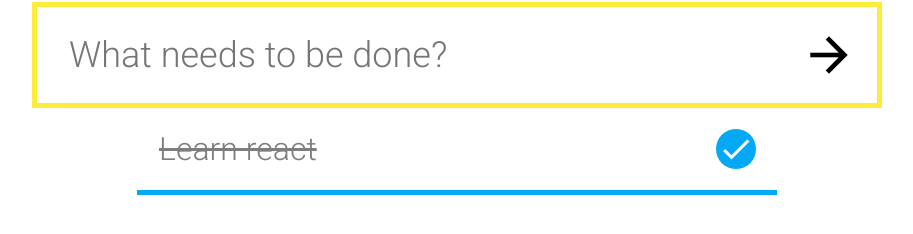
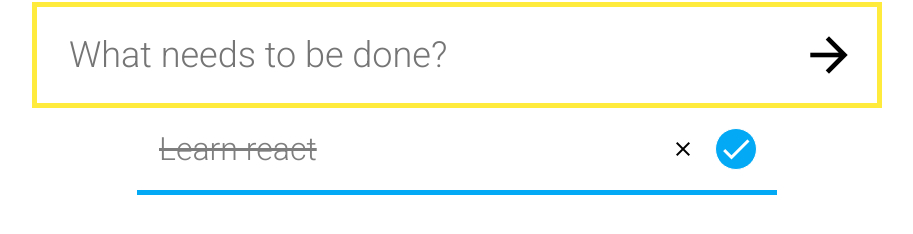
Before and after one commit to puilp0502/react-todo, a React (Create React App) app: page / in a window 1280 px wide. Shown: the part 158-392 px from the top of the page, without its empty margins (183-1096 px from the left). Built offline with nearby package versions, Linux system fonts and the light colour scheme.

Commit message:
Implement todo deletion

```diff
--- a/src/App.css
+++ b/src/App.css
@@ -33,6 +33,9 @@ body, input {
   font-size: 56px;
 }
 
+.Todo-item-list {
+  margin-bottom: 15px;
+}
 .Todo-item {
   display: flex;
   align-items: center;
@@ -47,18 +50,31 @@ body, input {
   outline: none;
   font-size: 32px;
 }
-.Todo-item > .Todo-item-check {
+.Todo-item-control {
+  display: flex;
+  align-items: center;
+  justify-content: right;
+}
+.Todo-item .Todo-item-check, .Todo-item .Todo-item-clear {
   display: flex;
   align-items: center;
   justify-content: center;
+  cursor: pointer;
+}
+.Todo-item .Todo-item-check {
   width: 40px;
   height: 40px;
   border-radius: 50%;
   border: 1px solid #0000006b;
-  cursor: pointer;
+}
+.Todo-item .Todo-item-clear {
+  margin-right: 20px;
 }
 .Todo-item .item-status {
   font-size: 36px;
+}
+.Todo-item .item-clear {
+  font-size: 24px;
 }
 .Todo-item.done {
   border-bottom: 5px solid #03A9F4;
@@ -67,7 +83,7 @@ body, input {
   color: #7e7e7e;
   text-decoration: line-through #7e7e7e;
 }
-.Todo-item.done > .Todo-item-check {
+.Todo-item.done .Todo-item-check {
   color: white;
   border: 1px solid white;
   background-color: #03A9F4;
--- a/src/App.js
+++ b/src/App.js
@@ -8,13 +8,15 @@ class App extends Component {
     super(props);
     this.handleSubmit = this.handleSubmit.bind(this);
     this.handleStatusChange = this.handleStatusChange.bind(this);
+    this.handleDelete = this.handleDelete.bind(this);
     this.storage = props.storage;
     this.state = { todos: this.getStoredTodos(this.storage) };
   }
-  getStoredTodos(storage){
+  getStoredTodos(storage) {
     return JSON.parse(storage.getItem(STORAGE_KEY) || '[{"text": "Learn react", "done": true}]');
   }
   storeTodo(storage, todos) {
+    todos = todos.filter((value) => (value !== null)) // Filter removed item so that it won't be stored
     storage.setItem(STORAGE_KEY, JSON.stringify(todos));
   }
   handleSubmit(text) {
@@ -33,12 +35,21 @@ class App extends Component {
       return { todos: todos };
     });
   }
+  handleDelete(index) {
+    this.setState(function (prevState, props) {
+      let todos = prevState.todos;
+      todos[index] = null;
+      this.storeTodo(this.storage, todos);
+      return { todos: todos };
+    });
+  }
   render() {
     return (
       <div className="Todo">
         <TodoInput handleSubmit={this.handleSubmit} />
         <TodoItemList
           handleStatusChange={this.handleStatusChange}
+          handleDelete={this.handleDelete}
           todos={this.state.todos} />
       </div>
     );
@@ -85,7 +96,8 @@ function TodoItemList(props) {
       key={index}
       index={index}
       todo={todo}
-      handleStatusChange={props.handleStatusChange} />)).reverse()
+      handleStatusChange={props.handleStatusChange}
+      handleDelete={props.handleDelete} />)).reverse()
   return <div className="Todo-item-list">{list}</div>;
 }
 
@@ -94,6 +106,7 @@ class TodoItem extends Component {
     super(props);
     this.handleTextChange = this.handleTextChange.bind(this);
     this.handleClick = this.handleClick.bind(this);
+    this.handleClear = this.handleClear.bind(this);
   }
   handleTextChange(event) {
     const newTodo = { "text": event.target.value, "done": this.props.todo.done };
@@ -104,10 +117,23 @@ class TodoItem extends Component {
     const newTodo = { "text": todo.text, "done": !todo.done };
     this.props.handleStatusChange(this.props.index, newTodo);
   }
+  handleClear(event) {
+    this.props.handleDelete(this.props.index);
+  }
   render() {
-    let klass = "";
+    if (this.props.todo === null)
+      return null;
+
+    let klass = "", clear = "";
     if (this.props.todo.done) {
       klass = "Todo-item done";
+      clear = (
+        <div
+          className="Todo-item-clear"
+          onClick={this.handleClear}>
+          <i className="material-icons item-clear">clear</i>
+        </div>
+      );
     } else {
       klass = "Todo-item";
     }
@@ -117,10 +143,13 @@ class TodoItem extends Component {
           type="text"
           defaultValue={this.props.todo.text}
           onBlur={this.handleTextChange} />
-        <div
-          className="Todo-item-check"
-          onClick={this.handleClick}>
-          <i className="material-icons item-status">check</i>
+        <div className="Todo-item-control">
+          {clear}
+          <div
+            className="Todo-item-check"
+            onClick={this.handleClick}>
+            <i className="material-icons item-status">check</i>
+          </div>
         </div>
       </div>
 
```
